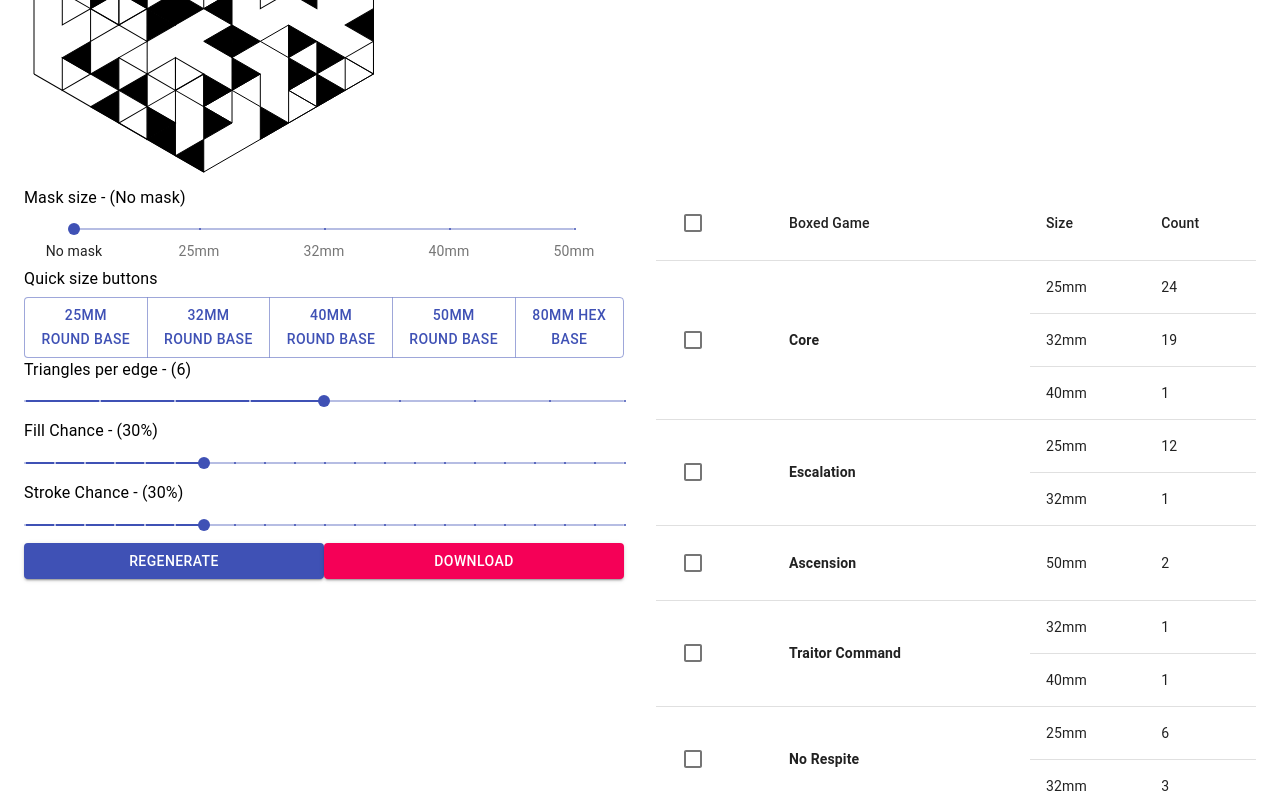
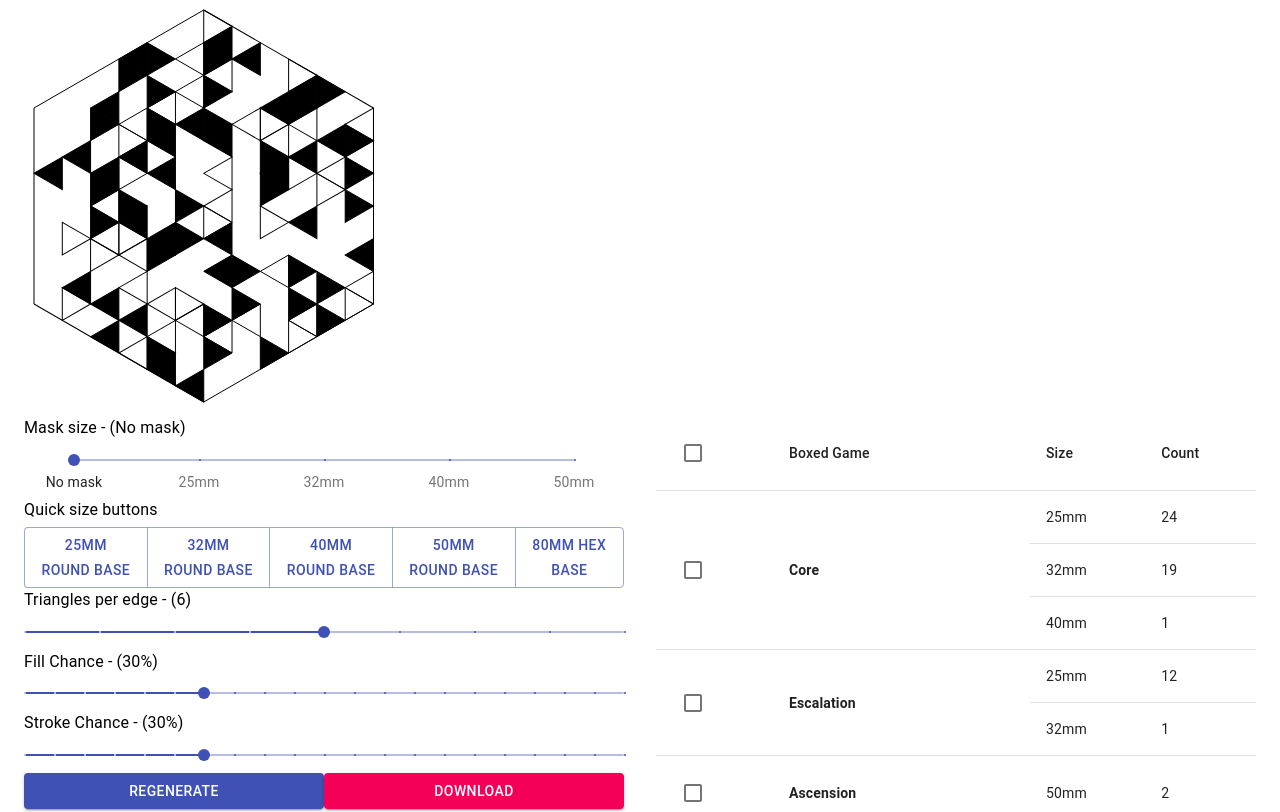
Before and after one commit to haxxxton/blackstonebases, a React (Create React App) app: page / in a window 1280 px wide. Shown: the top 812 px of the page. Built offline with nearby package versions, Linux system fonts and the light colour scheme.

Commit message:
fix styling

```diff
--- a/src/App.css
+++ b/src/App.css
@@ -8,6 +8,6 @@ body {
 	height: 100%;
 	width: 100%;
 	display: flex;
-	align-items: center;
+	min-width: 450px;
 	justify-content: center;
 }
```
